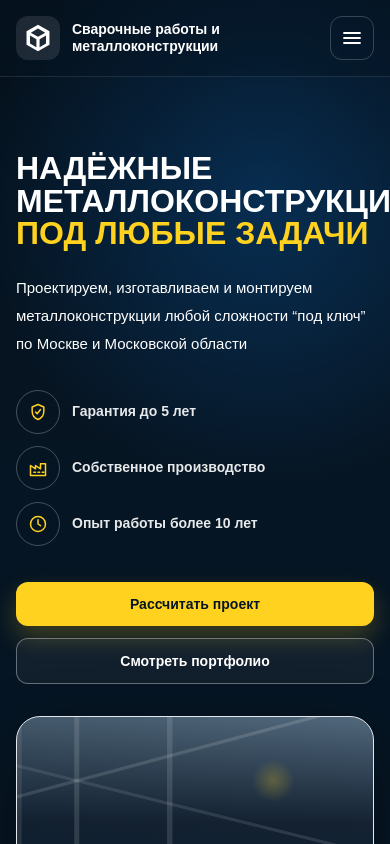
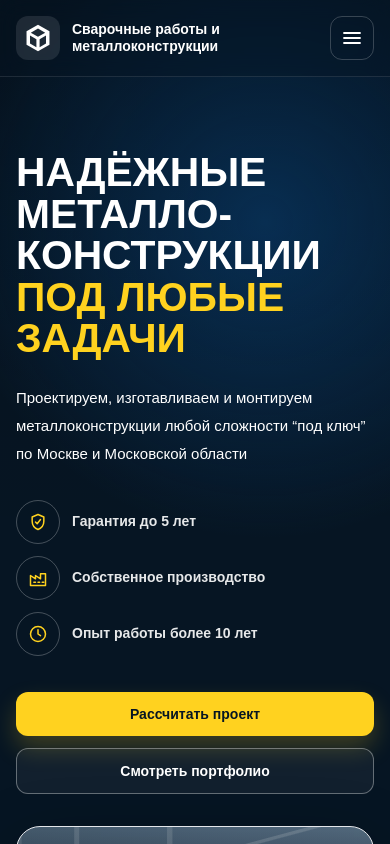
Before and after one commit to evgenykuimov-cloud/steel, a Next.js app: page / in a window 390 px wide. Shown: the top 844 px of the page. Built offline with nearby package versions, Linux system fonts and the light colour scheme.

Commit message:
Split mobile hero title

```diff
--- a/src/app/globals.css
+++ b/src/app/globals.css
@@ -125,7 +125,7 @@ textarea {
 
 .hero-title {
   max-width: 100%;
-  font-size: 1.85rem;
+  font-size: 2.35rem;
   line-height: 1.02;
   overflow-wrap: normal;
 }
@@ -271,7 +271,7 @@ textarea {
 
 @media (min-width: 380px) {
   .hero-title {
-    font-size: 2rem;
+    font-size: 2.55rem;
   }
 }
 
--- a/src/components/Hero.tsx
+++ b/src/components/Hero.tsx
@@ -20,12 +20,26 @@ export function Hero() {
 
       <div className="relative mx-auto grid max-w-7xl gap-8 px-4 pb-14 pt-10 sm:px-6 md:grid-cols-[0.92fr_1.08fr] md:gap-10 md:pb-24 lg:px-8">
         <div className="min-w-0 max-w-2xl">
-          <h1 className="hero-title font-black uppercase tracking-normal">
-            Надёжные
-            <br />
-            металлоконструкции
-            <br />
-            <span className="text-cta">под любые задачи</span>
+          <h1
+            className="hero-title font-black uppercase tracking-normal"
+            aria-label="Надёжные металлоконструкции под любые задачи"
+          >
+            <span className="hidden sm:inline" aria-hidden="true">
+              Надёжные
+              <br />
+              металлоконструкции
+              <br />
+              <span className="text-cta">под любые задачи</span>
+            </span>
+            <span className="sm:hidden" aria-hidden="true">
+              Надёжные
+              <br />
+              металло-
+              <br />
+              конструкции
+              <br />
+              <span className="text-cta">под любые задачи</span>
+            </span>
           </h1>
           <p className="mt-6 max-w-xl text-[15px] leading-7 text-white/82 sm:text-base">
             Проектируем, изготавливаем и монтируем металлоконструкции любой сложности
```
